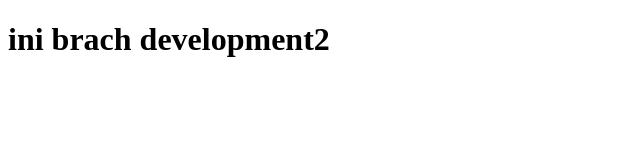
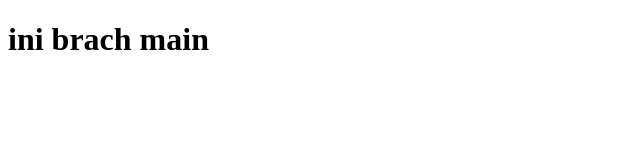
Before and after one commit to codingdra/pelatihan, a plain HTML site: page index.html in a window 1280 px wide. Shown: the whole page, without its empty margins (0-640 px from the left). Drawn offline with Linux system fonts and the light colour scheme.

Commit message:
tag h1 brach main

```diff
--- a/index.html
+++ b/index.html
@@ -7,6 +7,6 @@
   <title>Pelatihan Git</title>
 </head>
 <body>
-  <h1>ini brach development2</h1>
+  <h1>ini brach main</h1>
 </body>
 </html>
```
